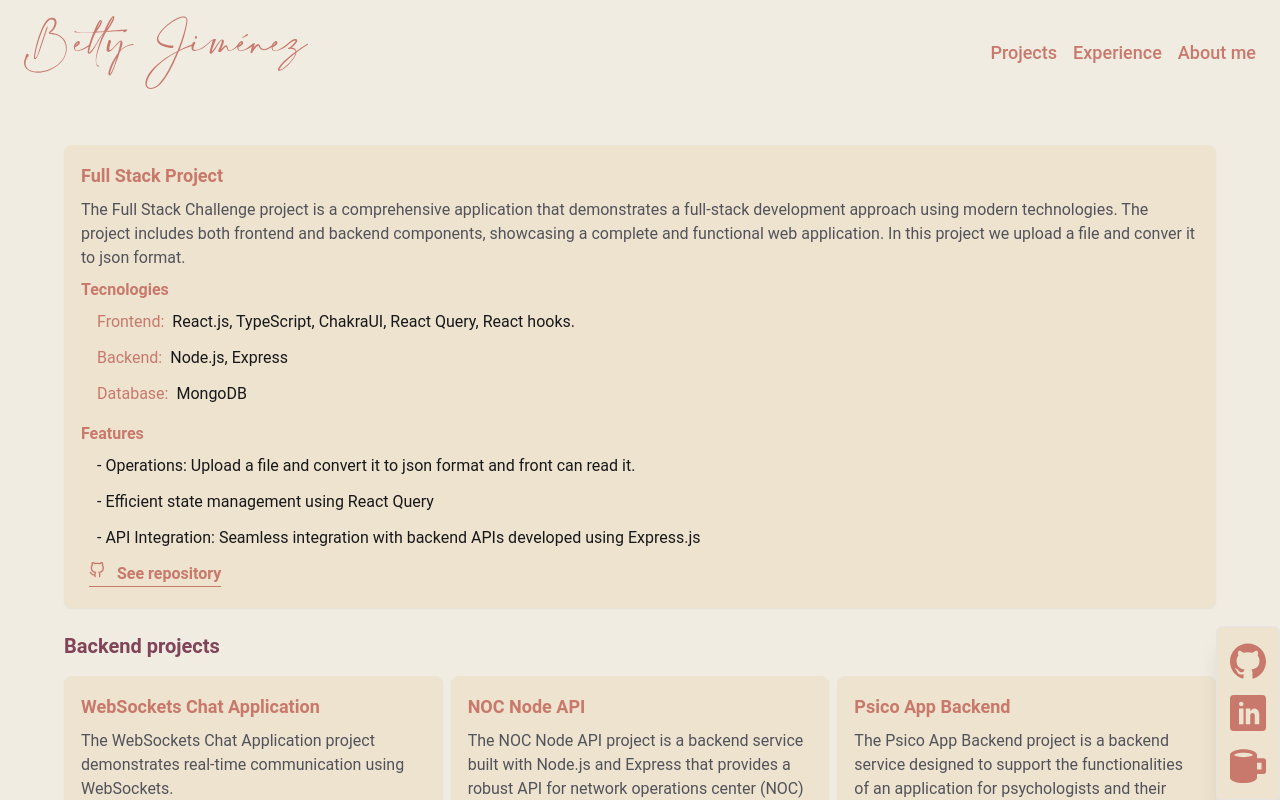
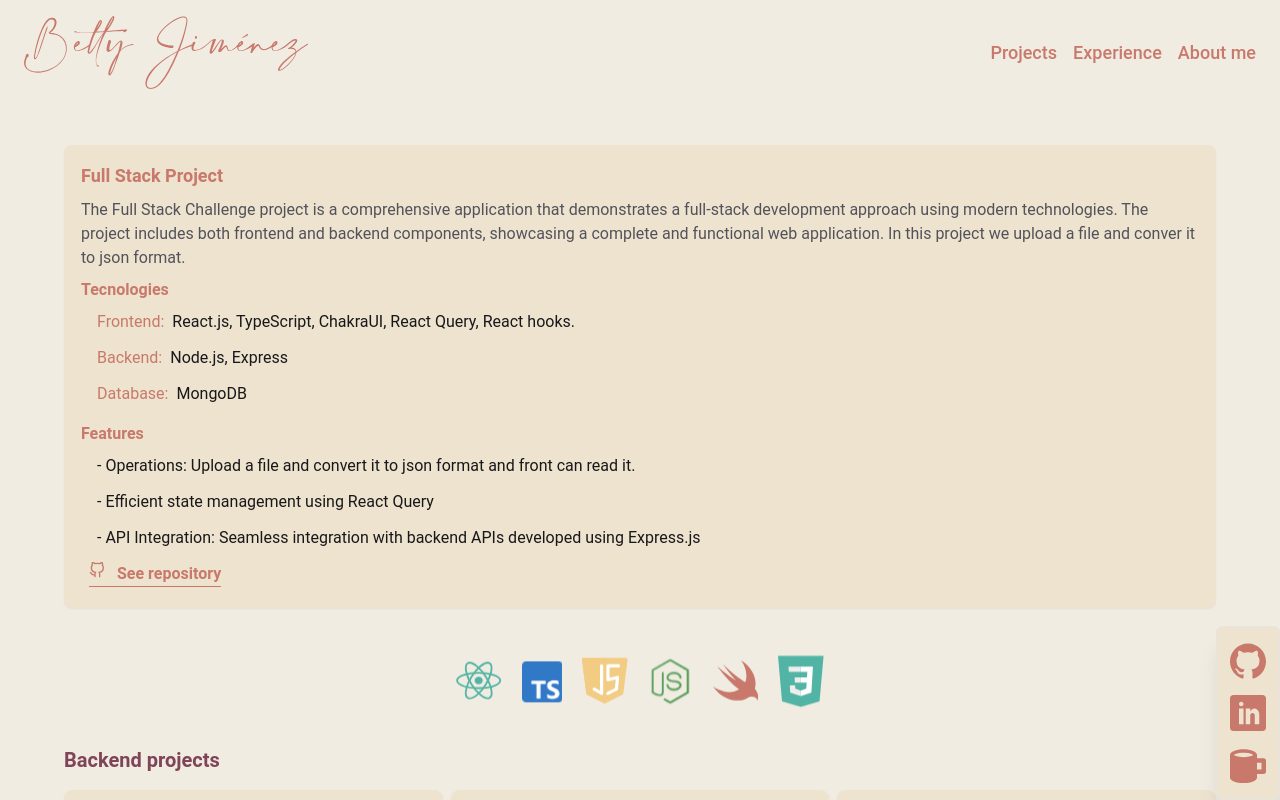
Before and after one commit to bettyrjc/web-betty, a Next.js app: page /projects in a window 1280 px wide. Shown: the top 800 px of the page. Built offline with nearby package versions, Linux system fonts and the light colour scheme.

Commit message:
:sparkles: add: icons in projects

```diff
--- a/src/pages/projects/index.tsx
+++ b/src/pages/projects/index.tsx
@@ -12,6 +12,12 @@ import eagerTimer from '../../../public/images/EagerTimer.png';
 import flashChat from '../../../public/images/flashChat.png';
 import quiz from '../../../public/images/quiz.png';
 import registerFlashChat from '../../../public/images/registerFlashChat.png';
+import TyIcon from '@components/icons/TyIcon';
+import CSSIcon from '@components/icons/css';
+import JSIcon from '@components/icons/js';
+import NodeIcon from '@components/icons/node';
+import ReactIcon from '@components/icons/react';
+import SwiftIcon from '@components/icons/swift';
 
 const Card = ({
   title,
@@ -88,6 +94,16 @@ const Projects = () => {
             />
           );
         })}
+        <div className="flex items-center justify-center w-full">
+          <div className="flex items-center justify-center w-1/3 lg:p-2 lg:gap-5 ">
+            <ReactIcon className="animate-icon-up" />
+            <TyIcon className="animate-icon-down" />
+            <JSIcon className="animate-icon-up" />
+            <NodeIcon className="animate-icon-down" />
+            <SwiftIcon className="animate-icon-up" />
+            <CSSIcon className="animate-icon-down" />
+          </div>
+        </div>
         <div>
           <h2 className="my-4 text-xl font-bold text-orange-800">Backend projects</h2>
           <div className="grid grid-cols-1 gap-2 md:grid-cols-2 lg:grid-cols-3">
```
